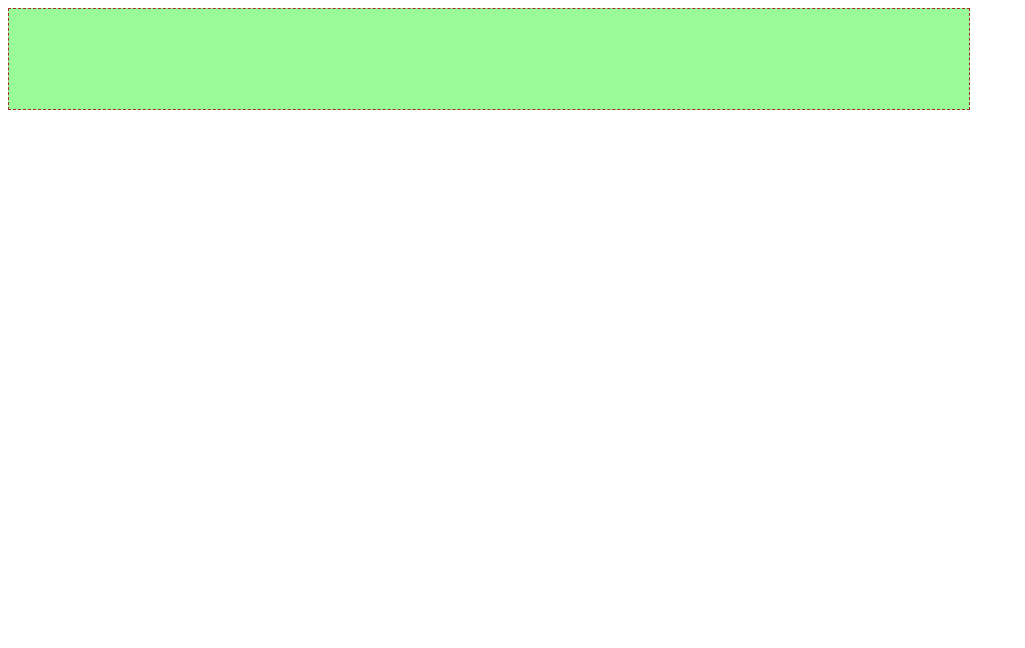
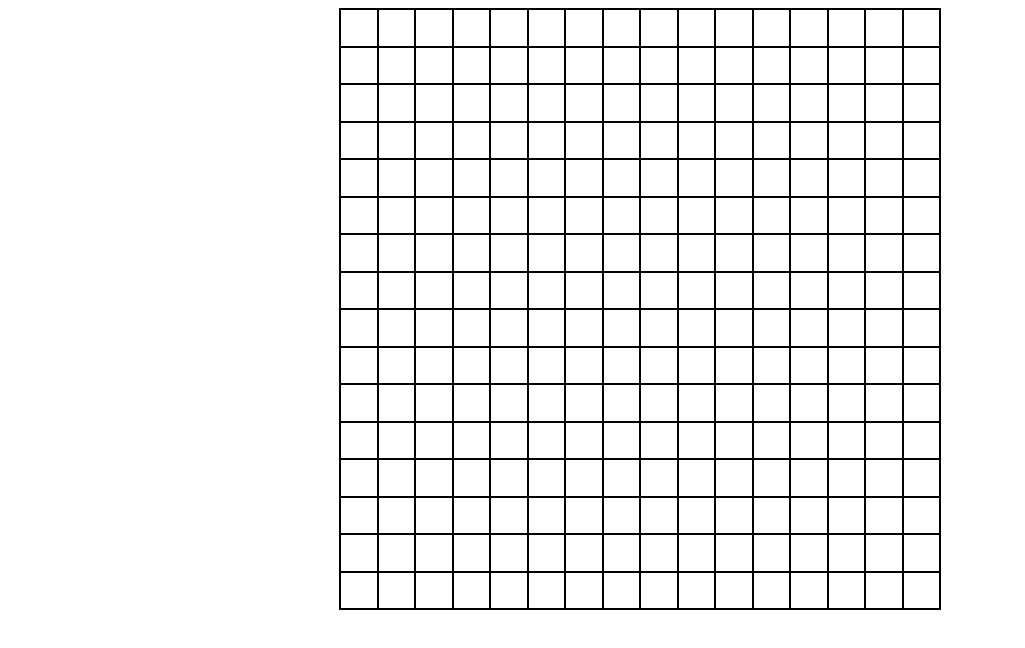
Before and after one commit to flitewidgeon/etch-a-sketch, a plain HTML site: page index.html in a window 1280 px wide. Shown: the whole page, without its empty margins (0-1025 px from the left). Drawn offline with Linux system fonts and the light colour scheme.

Commit message:
Create a 16 x 16 grid of square divs

```diff
--- a/index.html
+++ b/index.html
@@ -5,12 +5,11 @@
 	<meta name="viewport" content="width=device-width, initial-scale=1">
 	<title>Etch a sketch</title>
 	<link rel="stylesheet" href="style.css">
-	<script src="script.js"></script>
+	<script src="script.js" defer></script>
 </head>
 <body>
-	<div class="container">
+	<div class="grid">
 
 	</div>
-
 </body>
 </html>
--- a/script.js
+++ b/script.js
@@ -1 +1,18 @@
-console.log('hello world');
+
+const numberOfSquares = 16;
+
+function createGrid(){
+	const grid = document.querySelector('.grid');
+	for (let i = 0; i < numberOfSquares; i++){
+		const column = document.createElement('div');
+		column.classList.add('column');
+		for(let j = 0; j < numberOfSquares; j++){
+			const square = document.createElement('div');
+			square.classList.add('square');
+			column.appendChild(square)
+		}
+		grid.appendChild(column);
+	}
+}
+
+createGrid();
--- a/style.css
+++ b/style.css
@@ -1,6 +1,20 @@
-.container {
-	width: 960px;
-	height: 100px;
-	background-color: palegreen;
-	border: 1px dashed brown;
+
+.grid{
+	border: 1px solid black;
+	margin: 0 auto;
+	width: 600px;
+	height: 600px;
+	display: flex;
+	flex-direction: column;
+
 }
+
+.column{
+	flex: 1;
+	display: flex;
+}
+
+.square{
+	border: 1px solid black;
+	flex: 1;
+}
```
